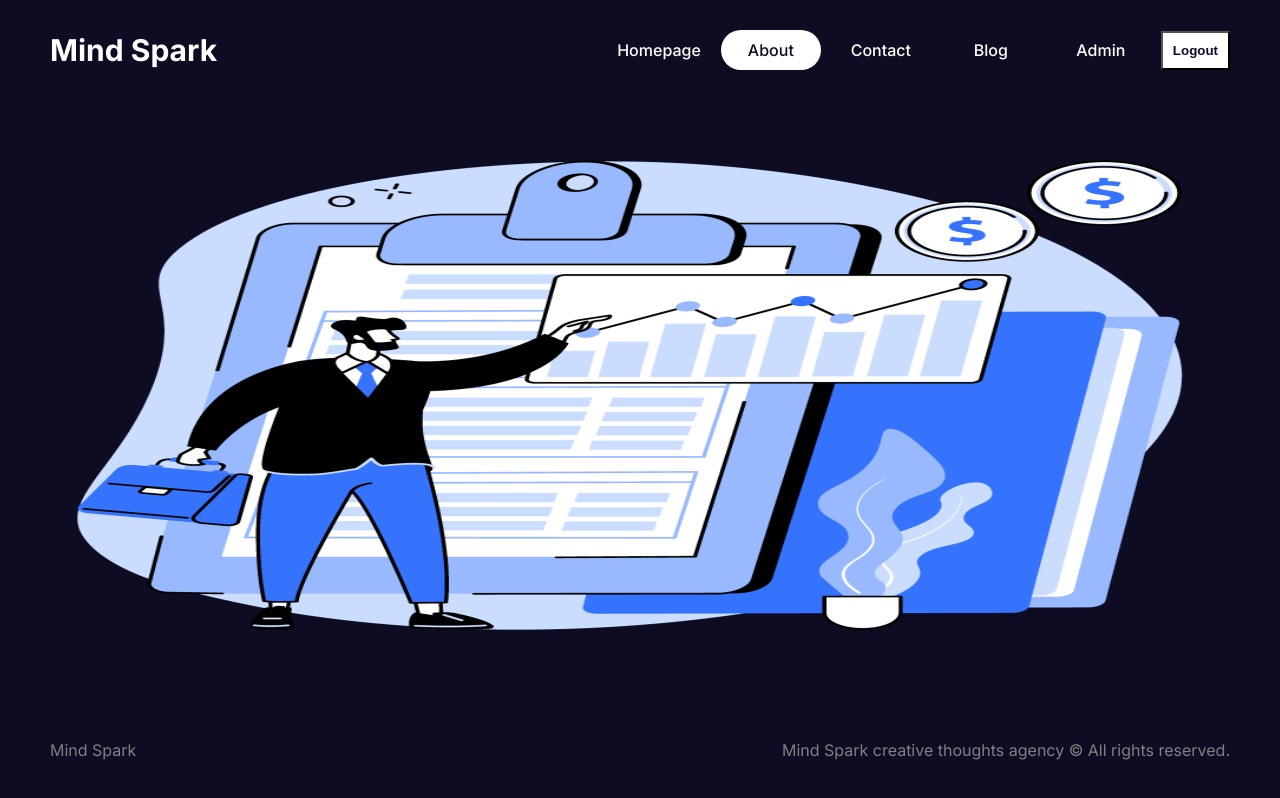
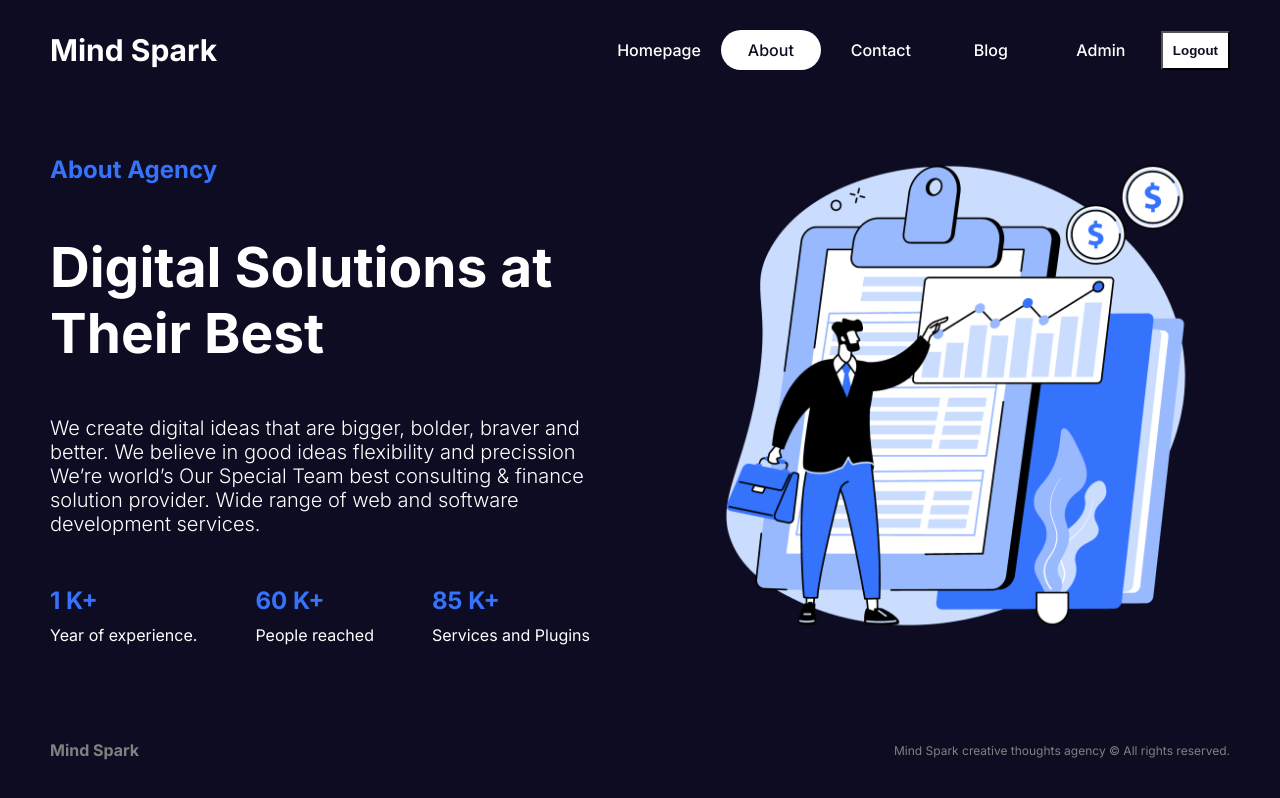
Before and after one commit to vugar-gasimov/mind-spark, a Next.js app: page /about in a window 1280 px wide. Built offline with nearby package versions, Linux system fonts and the light colour scheme.

Commit message:
Update of about page for just bg screen with info,  update footer info.

```diff
--- a/src/app/about/about.module.css
+++ b/src/app/about/about.module.css
@@ -1,5 +1,49 @@
+.container {
+  display: flex;
+  gap: 100px;
+}
+
+.textContainer {
+  flex: 1;
+  display: flex;
+  flex-direction: column;
+  gap: 50px;
+}
+
 .imgContainer {
+  flex: 1;
   position: relative;
-  width: 100%;
-  height: 500px;
 }
+
+.img {
+  object-fit: contain;
+}
+
+.desc {
+  font-size: 20px;
+  font-weight: 300;
+}
+
+.subtitle {
+  color: var(--btn);
+}
+
+.title {
+  font-size: 55px;
+}
+
+.boxes {
+  display: flex;
+  align-items: center;
+  justify-content: space-between;
+}
+
+.box {
+  display: flex;
+  flex-direction: column;
+  gap: 10px;
+}
+
+.box h2 {
+  color: var(--btn);
+}
--- a/src/app/about/page.jsx
+++ b/src/app/about/page.jsx
@@ -3,9 +3,39 @@
 
 const AboutPage = () => {
   return (
-    <div>
+    <div className={styles.container}>
+      <div className={styles.textContainer}>
+        <h2 className={styles.subtitle}>About Agency</h2>
+        <h1 className={styles.title}>Digital Solutions at Their Best</h1>
+        <p className={styles.desc}>
+          We create digital ideas that are bigger, bolder, braver and better. We
+          believe in good ideas flexibility and precission We’re world’s Our
+          Special Team best consulting & finance solution provider. Wide range
+          of web and software development services.
+        </p>
+        <div className={styles.boxes}>
+          <dic className={styles.box}>
+            <h2>1 K+</h2>
+            <p>Year of experience.</p>
+          </dic>
+          <dic className={styles.box}>
+            <h2>60 K+</h2>
+            <p>People reached</p>
+          </dic>
+          <dic className={styles.box}>
+            <h2>85 K+</h2>
+            <p>Services and Plugins</p>
+          </dic>
+        </div>
+      </div>
+
       <div className={styles.imgContainer}>
-        <Image src="/about.png" fill alt="Bacground img of about page." />
+        <Image
+          src="/about.png"
+          fill
+          alt="Bacground img of about page."
+          className={styles.img}
+        />
       </div>
     </div>
   );
--- a/src/components/footer/footer.module.css
+++ b/src/components/footer/footer.module.css
@@ -5,3 +5,9 @@
   align-items: center;
   color: gray;
 }
+.logo {
+  font-weight: bold;
+}
+.text {
+  font-size: 12px;
+}
```
